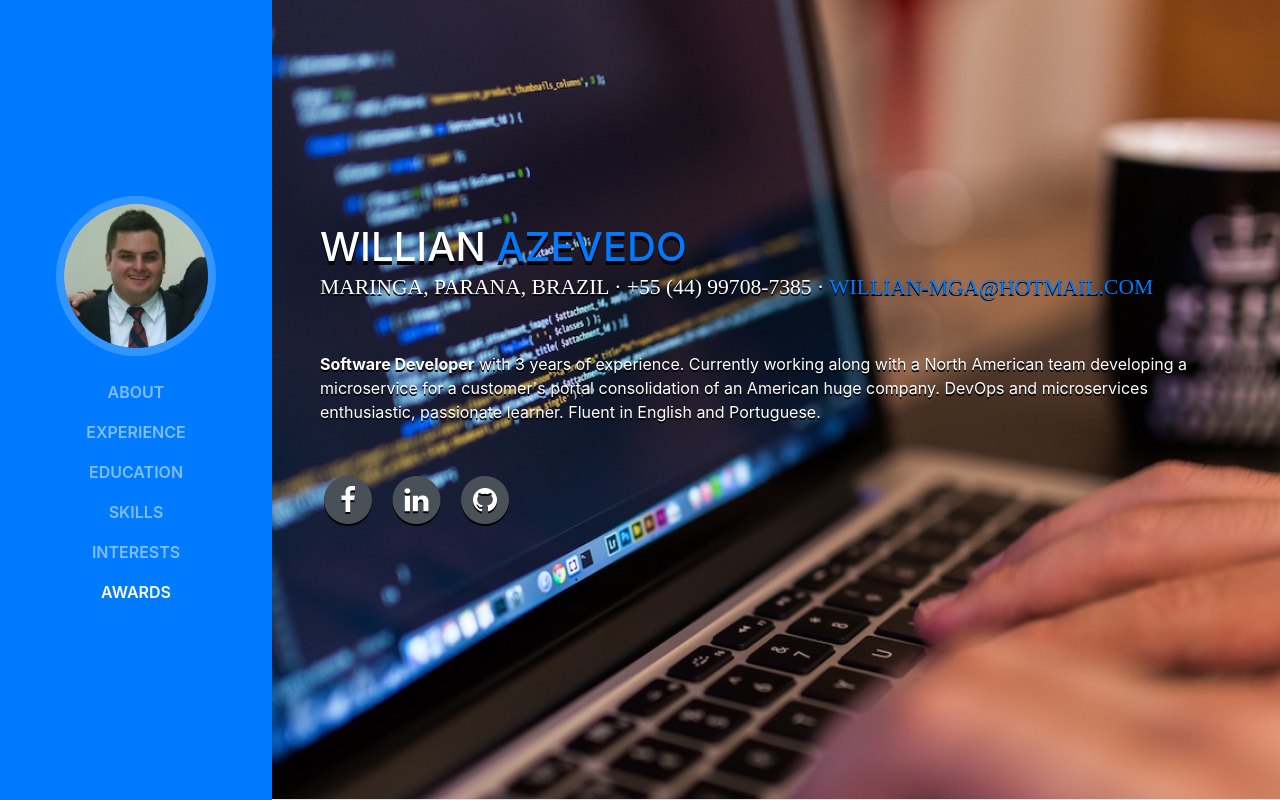
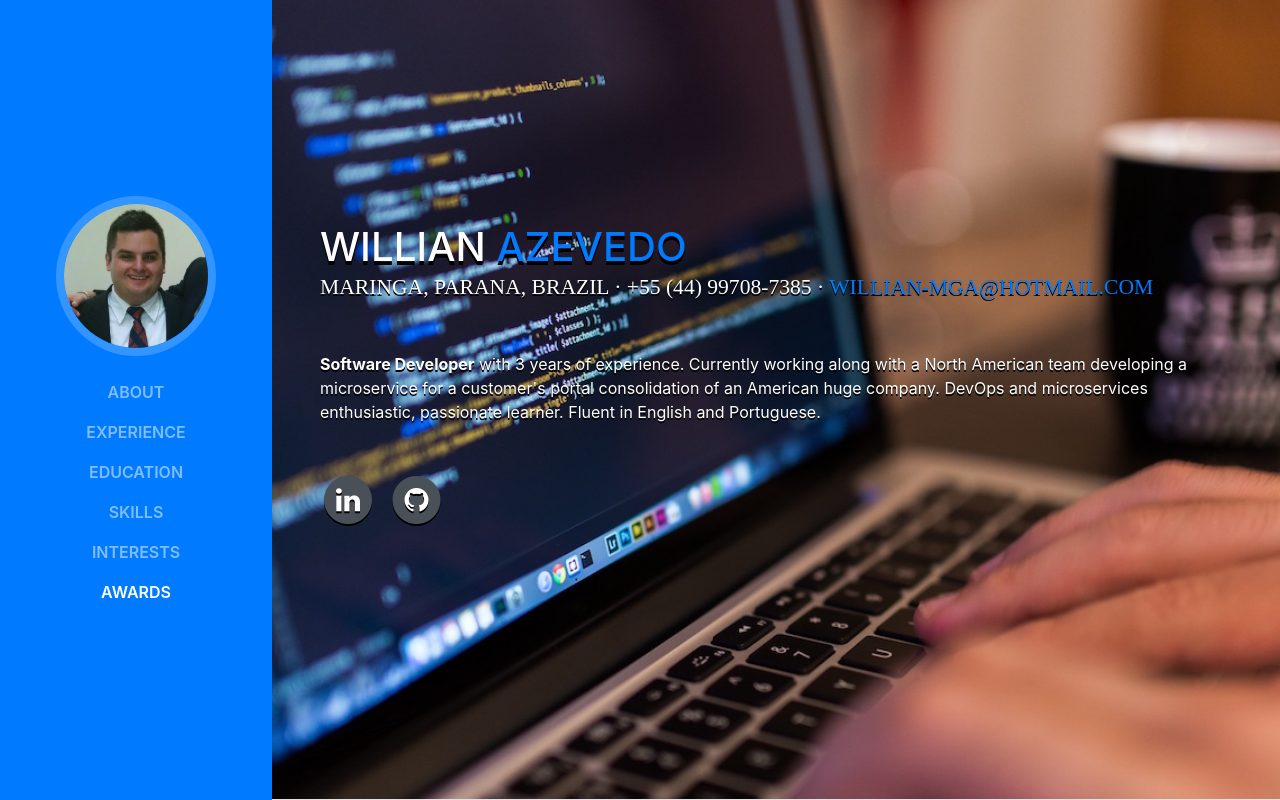
Before and after one commit to willianmga/willianmga.github.io, a website with bundled scripts: page index.html in a window 1280 px wide. Shown: the top 800 px of the page. Built offline with nearby package versions, Linux system fonts and the light colour scheme; a web font is replaced by a local one.

Commit message:
adding icon and removing facebook link

```diff
--- a/index.html
+++ b/index.html
@@ -16,7 +16,10 @@
     <meta charset="utf-8">
     <meta name="viewport" content="width=device-width, initial-scale=1, shrink-to-fit=no">
     <meta name="description" content="">
-    <meta name="author" content="">
+    <meta name="author" content="Willian Azevedo">
+
+    <link rel="icon" href="./img/icon.png" type="image/x-icon" />
+    <link rel="shortcut icon" href="./img/icon.png" type="image/x-icon" />
 
     <title>Willian Azevedo - Software Developer</title>
 
@@ -81,14 +84,6 @@
           </div>
           <p class="mb-5"><strong>Software Developer</strong> with 3 years of experience. Currently working along with a North American team developing a microservice for a customer's portal consolidation of an American huge company. DevOps and microservices enthusiastic, passionate learner. Fluent in English and Portuguese.</p>
           <ul class="list-inline list-social-icons mb-0">
-            <li class="list-inline-item">
-              <a href="https://www.facebook.com/willianmga" target="_blank">
-                <span class="fa-stack fa-lg">
-                  <i class="fa fa-circle fa-stack-2x"></i>
-                  <i class="fa fa-facebook fa-stack-1x fa-inverse"></i>
-                </span>
-              </a>
-            </li>
             <li class="list-inline-item">
               <a href="https://www.linkedin.com/in/willian-azevedo/" target="_blank">
                 <span class="fa-stack fa-lg">
```
Also changed, not shown: img/icon.png (added).
